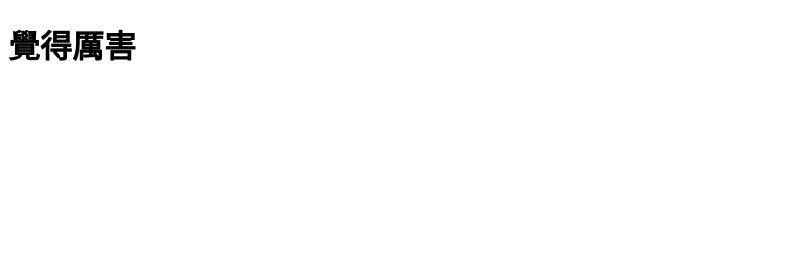
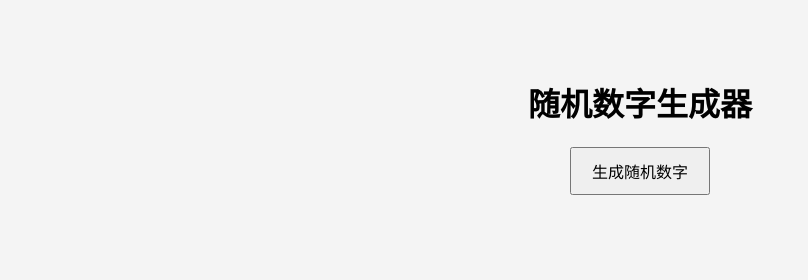
Before and after one commit to wade318/myHomeWeb, a plain HTML site: page index.html in a window 1280 px wide. Shown: the whole page, without its empty margins (0-808 px from the left). Drawn offline with Linux system fonts and the light colour scheme.

Commit message:
update index.html

```diff
--- a/index.html
+++ b/index.html
@@ -1,10 +1,40 @@
 <!DOCTYPE html>
-<html>
-  <head>
-    <meta charset="utf-8">
-    <title>你好，GitHub</title>
-  </head>
-  <body>
-    <h1>覺得厲害</h1>
-  </body>
+<html lang="zh-CN">
+<head>
+    <meta charset="UTF-8">
+    <meta name="viewport" content="width=device-width, initial-scale=1.0">
+    <title>随机数字生成器</title>
+    <style>
+        body {
+            font-family: Arial, sans-serif;
+            background-color: #f4f4f4;
+            text-align: center;
+            padding: 50px;
+        }
+        #randomNumber {
+            font-size: 2em;
+            margin-top: 20px;
+            color: #333;
+        }
+        button {
+            padding: 10px 20px;
+            font-size: 1em;
+            cursor: pointer;
+        }
+    </style>
+</head>
+<body>
+
+    <h1>随机数字生成器</h1>
+    <button onclick="generateRandomNumber()">生成随机数字</button>
+    <p id="randomNumber"></p>
+
+    <script>
+        function generateRandomNumber() {
+            const randomNum = Math.floor(Math.random() * 10) + 1;
+            document.getElementById('randomNumber').textContent = '你抽取到的数字是: ' + randomNum;
+        }
+    </script>
+
+</body>
 </html>
```
Also changed, not shown: test.txt.
